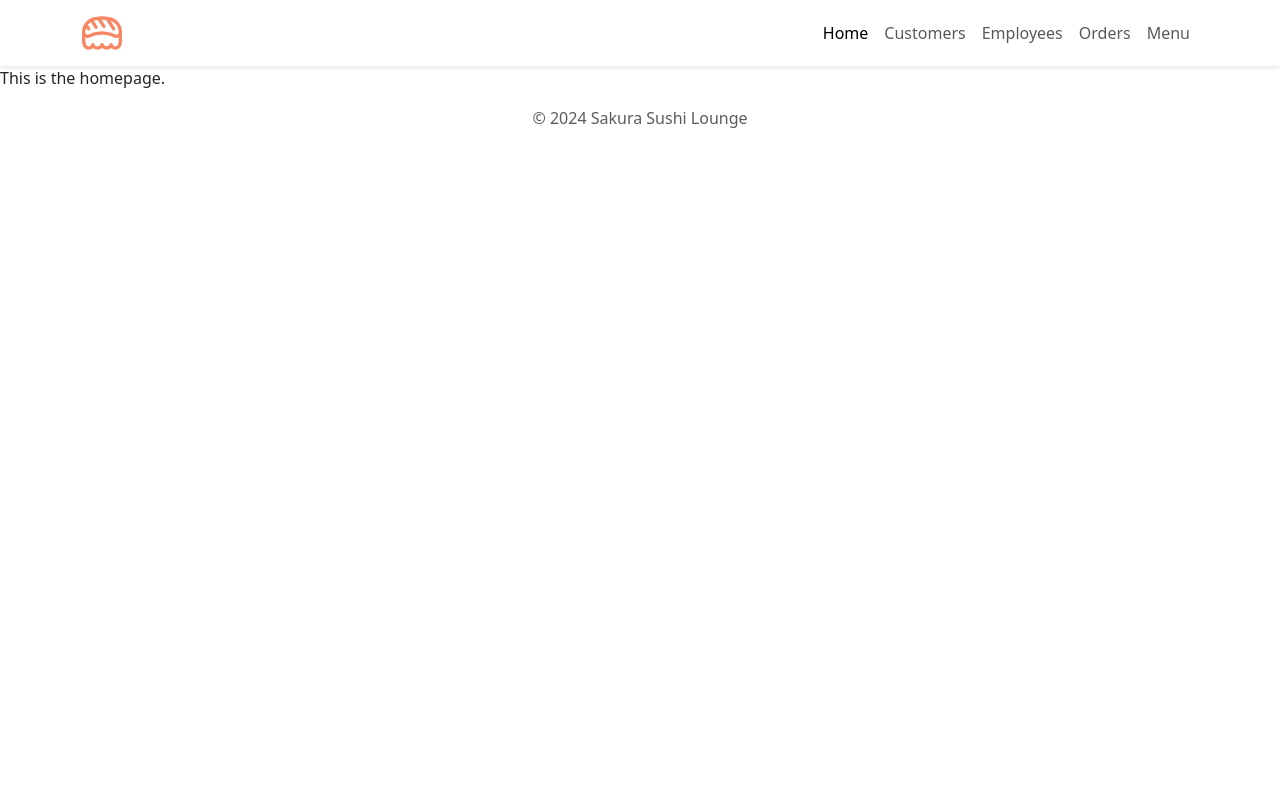
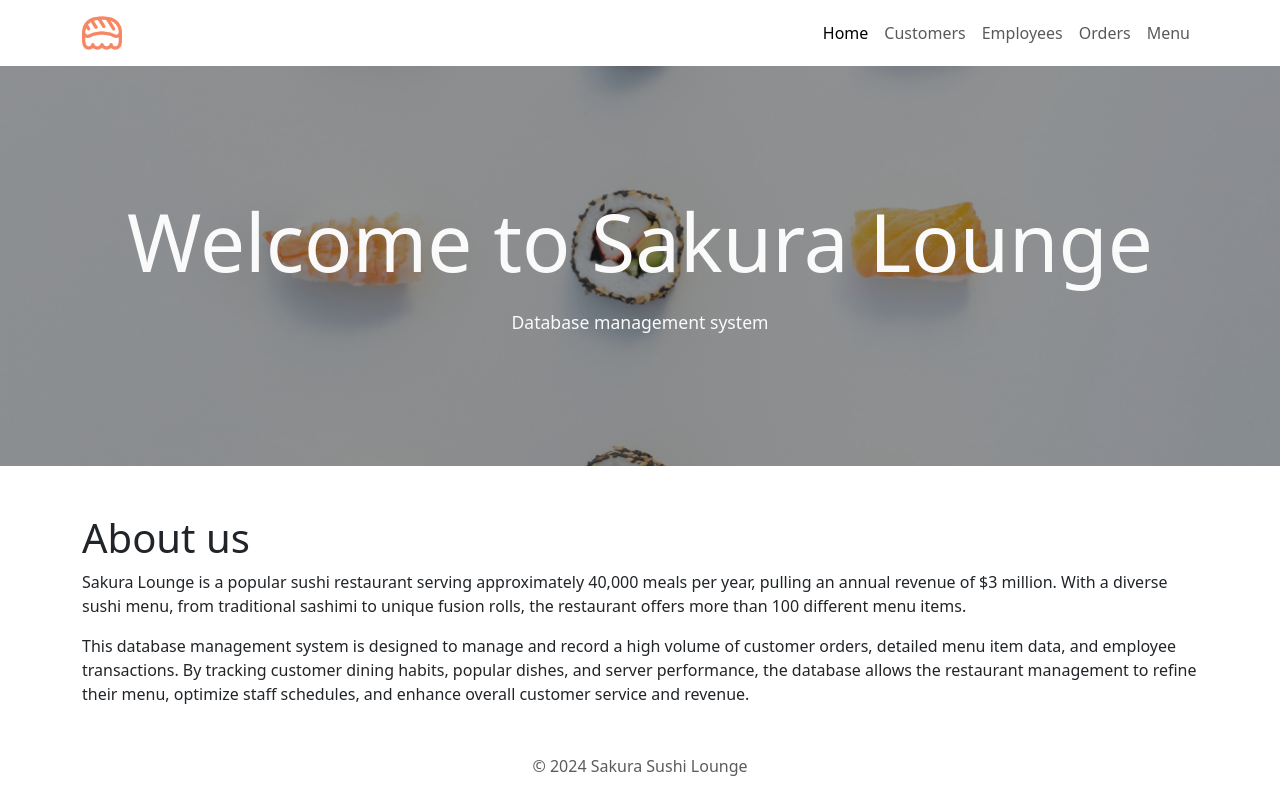
Before and after one commit to cameronchafin/sakura, a Flask app: page / in a window 1280 px wide. Run offline with Flask 3, Linux system fonts and the light colour scheme; some libraries are stand-ins or nearby versions.

Commit message:
Home page content

```diff
--- a/static/css/styles.css
+++ b/static/css/styles.css
@@ -40,3 +40,55 @@
     background-color: #F78764;
     color: #fff;
 }
+
+
+/* Jumbotron */
+
+.jumbotron {
+    height: 400px;
+    position: relative;
+    background: no-repeat center center;
+    background-size: cover;
+    background-attachment: scroll;
+}
+
+.jumbo-overlay {
+    position: absolute;
+    top: 0;
+    left: 0;
+    height: 100%;
+    width: 100%;
+    background-color: #212529;
+    opacity: 0.5;
+}
+
+.jumbo-title {
+    position: relative;
+    color: #fafafa;
+}
+
+.jumbo-subheader {
+    font-size: 1.1rem;
+}
+
+
+/* Headings */
+
+.big-heading {
+    font-size: 5rem;
+    line-height: 1.5;
+}
+
+.medium-heading {
+    font-size: 2.5rem;
+    line-height: 1.5;
+}
+
+.small-heading {
+    font-size: 1.7rem;
+    line-height: 1.5;
+}
+
+.subheading {
+    font-size: 1.1rem;
+}
--- a/templates/index.html
+++ b/templates/index.html
@@ -5,7 +5,33 @@ Home
 {% endblock %}
 
 {% block content %}
+<!-- Banner -->
+<div class="container-fluid text-light p-5 jumbotron"
+style="background-image: url({{ url_for('static', filename='img/home-banner.jpg') }})">
+    <div class="jumbo-overlay"></div>
+    <div class="container p-5 d-flex align-items-center justify-content-center h-100">
+      <div class="jumbo-title" style="text-align: center">
+        <h1 class="big-heading">Welcome to Sakura Lounge</h1>
+        <p class="subheading">Database management system</p>
+      </div>
+    </div>
+</div>
 
-<p>This is the homepage.</p>
-
+<div class="container my-5">
+    <h1>About us</h1>
+    <p>Sakura Lounge is a popular sushi restaurant serving approximately
+        40,000 meals per year, pulling an annual revenue of $3 million.
+        With a diverse sushi menu, from traditional sashimi to unique
+        fusion rolls, the restaurant offers more than 100 different
+        menu items.
+    </p>
+    <p>
+        This database management system is designed to manage and record
+        a high volume of customer orders, detailed menu item data, and
+        employee transactions. By tracking customer dining habits, popular
+        dishes, and server performance, the database allows the restaurant
+        management to refine their menu, optimize staff schedules, and
+        enhance overall customer service and revenue.
+    </p>
+</div>
 {% endblock %}
```
Also changed, not shown: static/img/home-banner.jpg (added).
